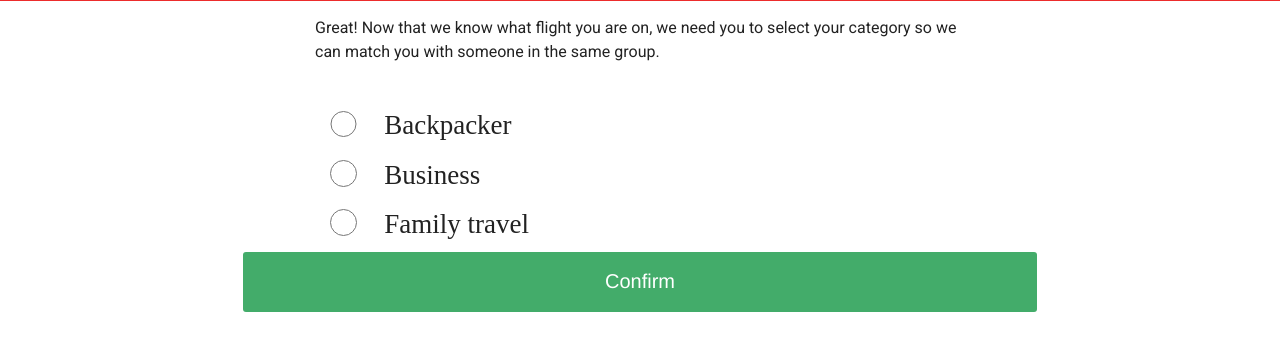
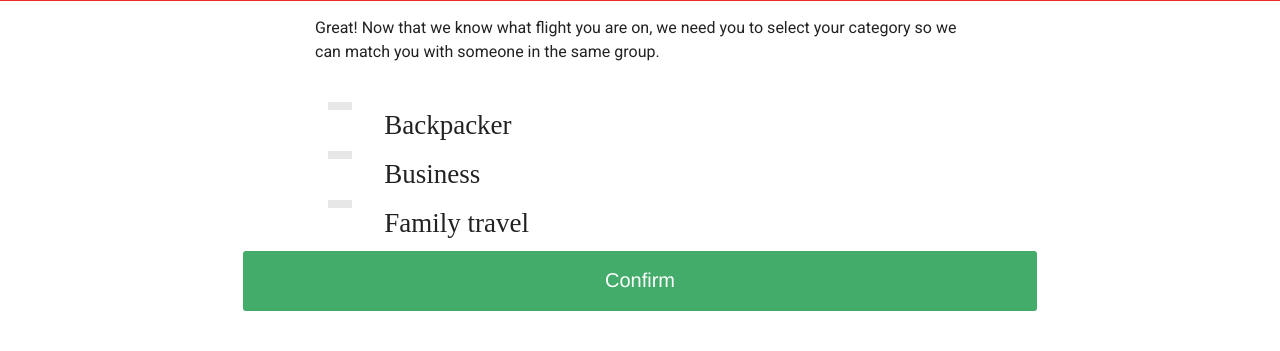
Before and after one commit to Raslanders/Rasland-DOH, a PHP site: page /interest.php in a window 1280 px wide. Shown: the part 315-666 px from the top of the page. Run offline with PHP 8.4, Linux system fonts and the light colour scheme; some web fonts are replaced.

Commit message:
aflkdsjflksjfklsjfs

```diff
--- a/frontend/css/default.css
+++ b/frontend/css/default.css
@@ -130,12 +130,24 @@ header img {
    |		INTEREST	   	|
    \/\/\/\/\/\/\/\/\/\/\/\/\/
 */
+
 input[type=radio] {
+    display:none;
+}
+
+input[type=radio] + label {
+    display:inline-block;
+    margin:-2px;
+    padding: 4px 12px;
+    background-color: #e7e7e7;
+    border-color: #ddd;
+}
+
+input[type=radio]:checked + label {
 	background-image: url('../img/check.png');
-	margin-top: .5em;
-	width: 2em;
-	height: 2em;
+    background-color:#d0d0d0;
 }
+
 
 /*	________________________
    |	 	MATCH	     	|
--- a/frontend/interest.php
+++ b/frontend/interest.php
@@ -20,6 +20,7 @@
 		    	<div class="row">
 		    		<div class="small-1 column">
 			      		<input type="radio" name="interest" value="backpack" id="backpack">
+			      		<label></label>
 			      	</div>
 		    		<div class="small-11 column">
 		    			<div for="backpack">
@@ -31,6 +32,7 @@
 		    	<div class="row">
 		    		<div class="small-1 columns">
 			      		<input type="radio" name="interest" value="business" id="business">
+			      		<label></label>
 			      	</div>
 		    		<div class="small-11 columns">
 		    			<div for="business">
@@ -42,6 +44,7 @@
 		    	<div class="row">
 		    		<div class="small-1 columns">
 			      		<input type="radio" name="interest" value="business" id="business">
+			      		<label></label>
 			      	</div>
 		    		<div class="small-11 columns">
 		    			<div for="business">
--- a/frontend/js/api.js
+++ b/frontend/js/api.js
@@ -85,7 +85,7 @@ var API = {
             "request=" + escape(JSON.stringify(
             {
               action: 'checkIn',
-              uid: API.d.id,
+              id: API.d.id,
             }))
     });
   },
```
